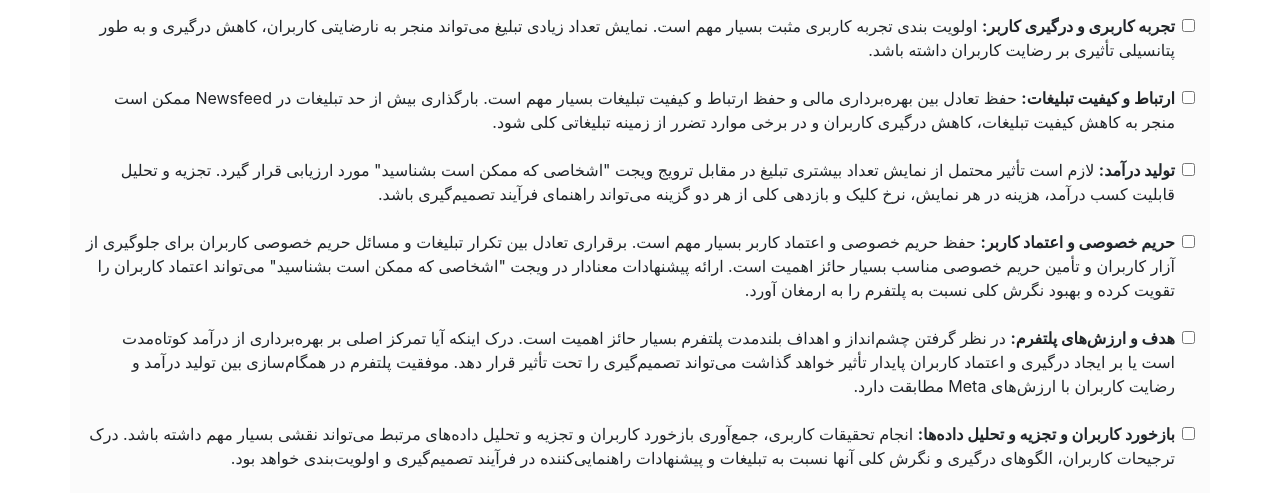
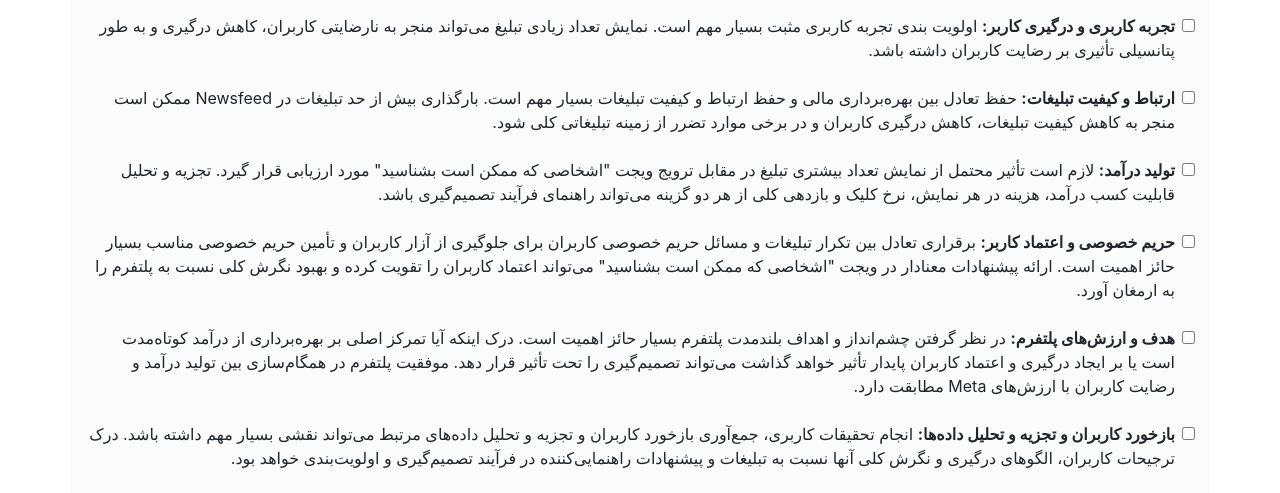
Before and after one commit to amirhosseindehghan1/charehjo.ir, a Django app: page /develop-and-launch/ in a window 1280 px wide. Shown: the part 1222-1715 px from the top of the page. Run offline with Django 4.2, Linux system fonts and the light colour scheme; some libraries are stand-ins or nearby versions.

Commit message:
Fix text

```diff
--- a/landing/templates/develop_and_launch.html
+++ b/landing/templates/develop_and_launch.html
@@ -115,7 +115,7 @@ height="0" width="0" style="display:none;visibility:hidden"></iframe></noscript>
 
          <div class="form-check">
   <input class="form-check-input" type="checkbox" id="City" name="City" value="something">
-  <label class="form-check-label"><b>حریم خصوصی و اعتماد کاربر:</b> حفظ حریم خصوصی و اعتماد کاربر بسیار مهم است. برقراری تعادل بین تکرار تبلیغات و مسائل حریم خصوصی کاربران برای جلوگیری از آزار کاربران و تأمین حریم خصوصی مناسب بسیار حائز اهمیت است. ارائه پیشنهادات معنادار در ویجت "اشخاصی که ممکن است بشناسید" می‌تواند اعتماد کاربران را تقویت کرده و بهبود نگرش کلی نسبت به پلتفرم را به ارمغان آورد.</label>
+  <label class="form-check-label"><b>حریم خصوصی و اعتماد کاربر:</b>  برقراری تعادل بین تکرار تبلیغات و مسائل حریم خصوصی کاربران برای جلوگیری از آزار کاربران و تأمین حریم خصوصی مناسب بسیار حائز اهمیت است. ارائه پیشنهادات معنادار در ویجت "اشخاصی که ممکن است بشناسید" می‌تواند اعتماد کاربران را تقویت کرده و بهبود نگرش کلی نسبت به پلتفرم را به ارمغان آورد.</label>
 </div><br />
 
          <div class="form-check">
```
